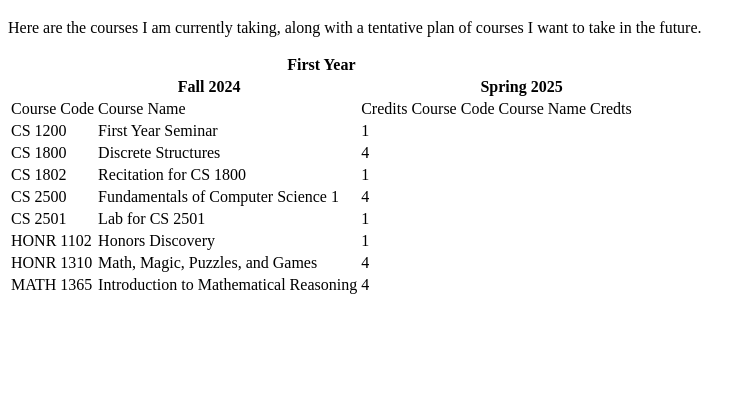
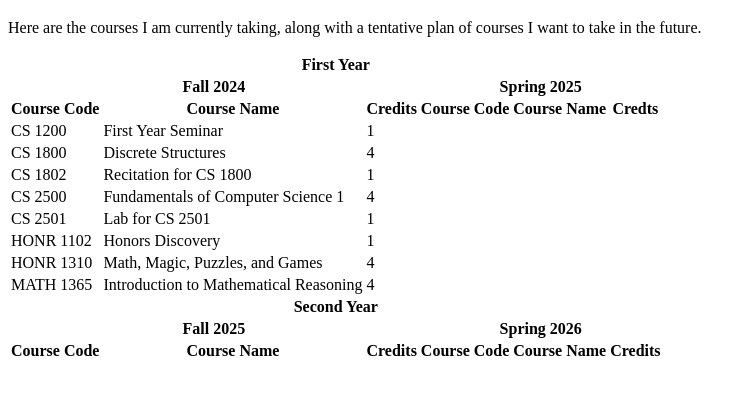
Before and after one commit to averynakata/website, a plain HTML site: page courses.html in a window 1280 px wide. Shown: the part 61-456 px from the top of the page, without its empty margins (0-756 px from the left). Drawn offline with Linux system fonts and the light colour scheme.

Commit message:
Update courses.html
Added second year course template to table

```diff
--- a/courses.html
+++ b/courses.html
@@ -21,12 +21,12 @@
             <th colspan="3">Spring 2025</th>
           </tr>
           <tr>
-            <td>Course Code</td>
-            <td>Course Name</td>
-            <td>Credits</td>
-            <td>Course Code</td>
-            <td>Course Name</td>
-            <td>Credts</td>
+            <th>Course Code</th>
+            <th>Course Name</th>
+            <th>Credits</th>
+            <th>Course Code</th>
+            <th>Course Name</th>
+            <th>Credts</th>
           </tr>
         </thead>
         <tbody>
@@ -71,6 +71,23 @@
             <td>4</td>
           </tr>
         </tbody>
+        <thead>
+          <tr>
+            <th colspan="6">Second Year</th>
+          </tr>
+          <tr>
+            <th colspan="3">Fall 2025</th>
+            <th colspan="3">Spring 2026</th>
+          </tr>
+          <tr>
+            <th>Course Code</th>
+            <th>Course Name</th>
+            <th>Credits</th>
+            <th>Course Code</th>
+            <th>Course Name</th>
+            <th>Credits</th>
+          </tr>
+        </thead>
       </table>
     </div>
   </body>
```
